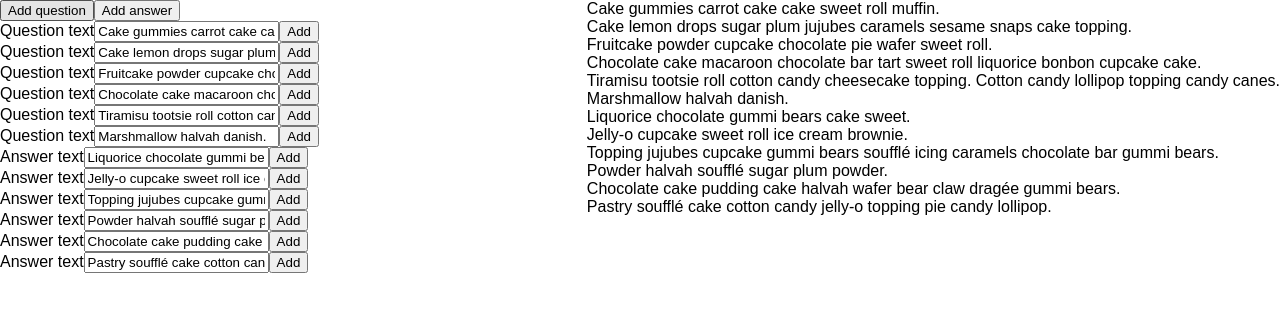
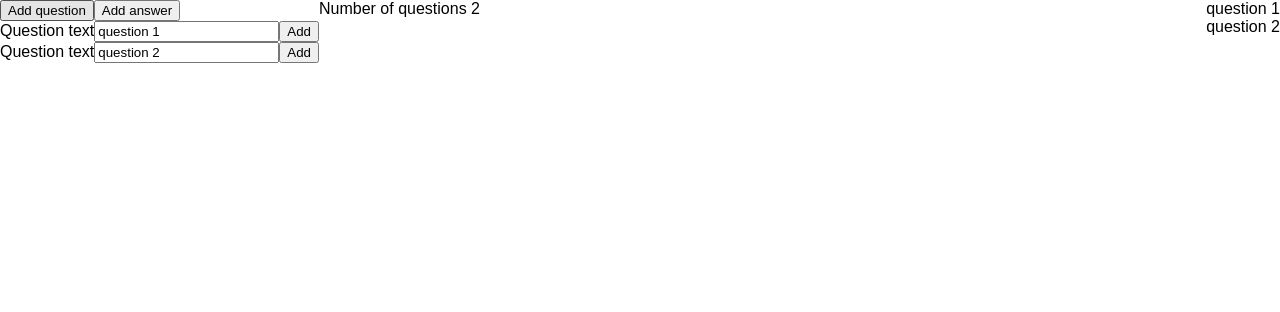
Before and after one commit to nxt-insurance/ucc, a React (Create React App) app: page / in a window 1280 px wide. Shown: the top 312 px of the page. Built offline with nearby package versions, Linux system fonts and the light colour scheme.

Commit message:
Ben‘s changes.

```diff
--- a/src/App.js
+++ b/src/App.js
@@ -2,28 +2,21 @@ import React, {Component} from 'react';
 import './App.css';
 
 
-const questions = ["Cake gummies carrot cake cake sweet roll muffin.",
-    "Cake lemon drops sugar plum jujubes caramels sesame snaps cake topping.",
-    "Fruitcake powder cupcake chocolate pie wafer sweet roll.",
-    "Chocolate cake macaroon chocolate bar tart sweet roll liquorice bonbon cupcake cake.",
-    "Tiramisu tootsie roll cotton candy cheesecake topping. Cotton candy lollipop topping candy canes.",
-    "Marshmallow halvah danish."];
+const QuestionsToType = (props) => {
+    const index = props.index;
+    const value = props.value;
 
-const answers = ["Liquorice chocolate gummi bears cake sweet.",
-    "Jelly-o cupcake sweet roll ice cream brownie.",
-    "Topping jujubes cupcake gummi bears soufflé icing caramels chocolate bar gummi bears.",
-    "Powder halvah soufflé sugar plum powder.",
-    "Chocolate cake pudding cake halvah wafer bear claw dragée gummi bears.",
-    "Pastry soufflé cake cotton candy jelly-o topping pie candy lollipop."
-];
-
-
-function QuestionsToType(props) {
     return (
-        <div key={`question-${props.index}`}>
-            <label htmlFor={`question-${props.index}`}>Question text</label>
-            <input type="txt" id={`question-${props.index}`} value={props.item}/>
-            <button>Add</button>
+        <div key={`question-${index}`}>
+            <label htmlFor={`question-${index}`}>Question text</label>
+            <input
+                onChange={(event) => props.handleInputChange(index, event.target.value)}
+                type="text"
+                id={`question-${index}`}
+                value={value}
+                placeholder="Write your question here"
+            />
+            <button onClick={(event) => this.props.handleAddClick(index, event.target.value)}>Add</button>
         </div>
     )
 }
@@ -32,7 +25,7 @@ function AnswersToType(props) {
     return (
         <div key={`answer-${props.index}`}>
             <label htmlFor={`answer-${props.index}`}>Answer text</label>
-            <input type="txt" id={`answer-${props.index}`} value={props.item}/>
+            <input type="txt" id={`answer-${props.index}`} placeholder="Write your answers here"/>
             <button>Add</button>
         </div>
     )
@@ -49,35 +42,72 @@ function QuestionsToShow(props) {
 
 function AnswersToShow(props) {
     return (
-        <div key={`questionToShow-${props.index}`}>
+        <div key={`answersToShow-${props.index}`}>
             <div>{props.item}</div>
         </div>
     )
 }
 
 class App extends Component {
+    constructor(props) {
+        super(props);
+        this.state = {
+            questions: ['question 1', 'question 2'],
+            answers: []
+        }
+    }
 
-    handleClickQuestion = (event) => {
-        console.log("Male pieski");
+    handleClickQuestion = (text) => {
+        this.setState({
+            questions: this.state.questions.concat(text)
+        });
     };
+
+    handleClickAnswer = (event) => {
+        this.setState({
+            answers: this.state.answers.concat('Give your answer here')
+        });
+    };
+
+    handleInputChange = (index, newText) => {
+        this.setState({
+            questions: this.state.questions.map((currentText, i) => {
+                if (i === index) {
+                    return newText
+                } else {
+                    return currentText
+                }
+            })
+        })
+    }
+
+    handleAddClick = (event) => {
+        console.log(this.state.value);
+    }
 
     render() {
 
         return (
             <div>
+                Number of questions {this.state.questions.length}
                 <div className="write-section">
                     <div>
                         <button onClick={this.handleClickQuestion}>Add question</button>
-                        <button>Add answer</button>
+                        <button onClick={this.handleClickAnswer}>Add answer</button>
                     </div>
                     <div>
-                        <div>{questions.map((item, index) => <QuestionsToType index={index} item={item}/>)}</div>
-                        <div>{answers.map((item, index) => <AnswersToType index={index} item={item}/>)}</div>
+                        <div>{this.state.questions.map((value, index) => <QuestionsToType
+                            index={index}
+                            value={value}
+                            key={"asdef" + index}
+                            handleInputChange={this.handleInputChange}
+                        />)}</div>
+                        <div>{this.state.answers.map((item, index) => <AnswersToType index={index} item={item} key={"asdhf" + index}/>)}</div>
                     </div>
                 </div>
                 <div className="see-section">
-                    <div>{questions.map((item, index) => <QuestionsToShow index={index} item={item}/>)}</div>
-                    <div>{answers.map((item, index) => <AnswersToShow index={index} item={item}/>)}</div>
+                    <div>{this.state.questions.map((item, index) => <QuestionsToShow key={"adsdf" + index} index={index} item={item}/>)}</div>
+                    <div>{this.state.answers.map((item, index) => <AnswersToShow key={"asadf" + index} index={index} item={item}/>)}</div>
                 </div>
             </div>
         );
```
